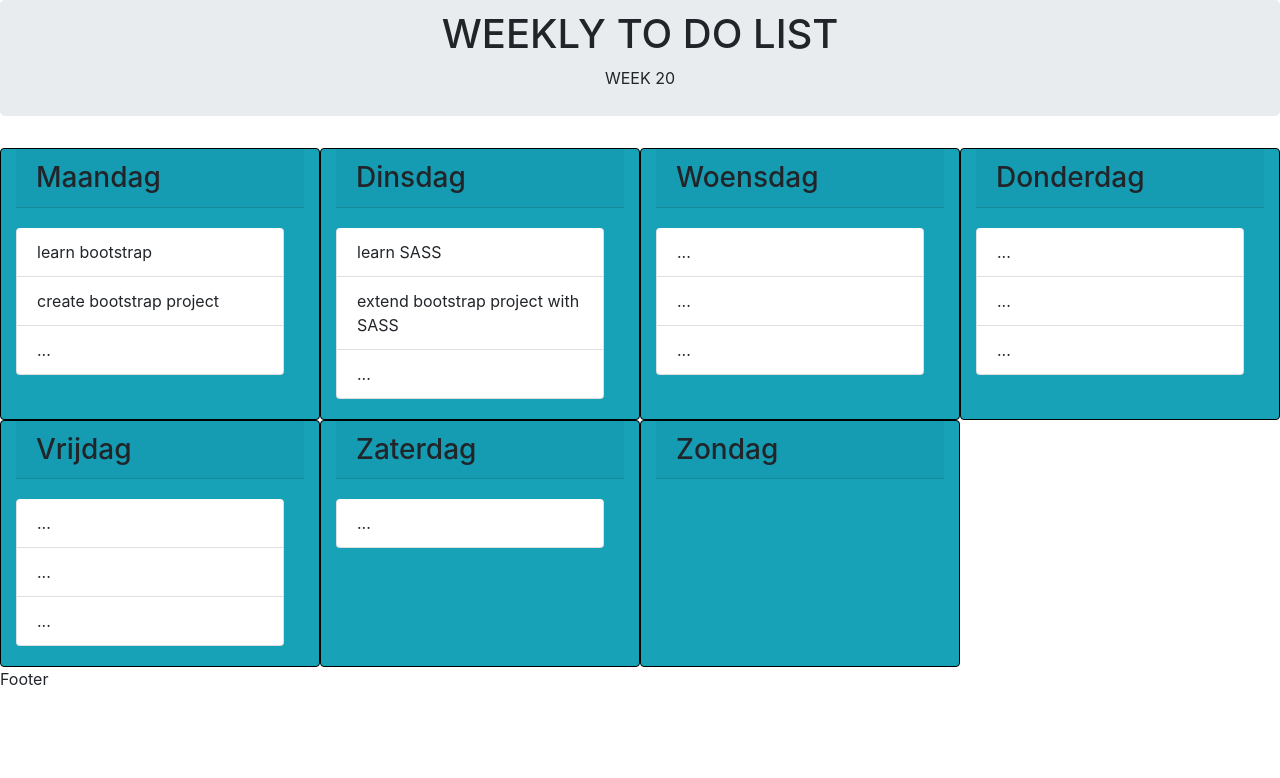
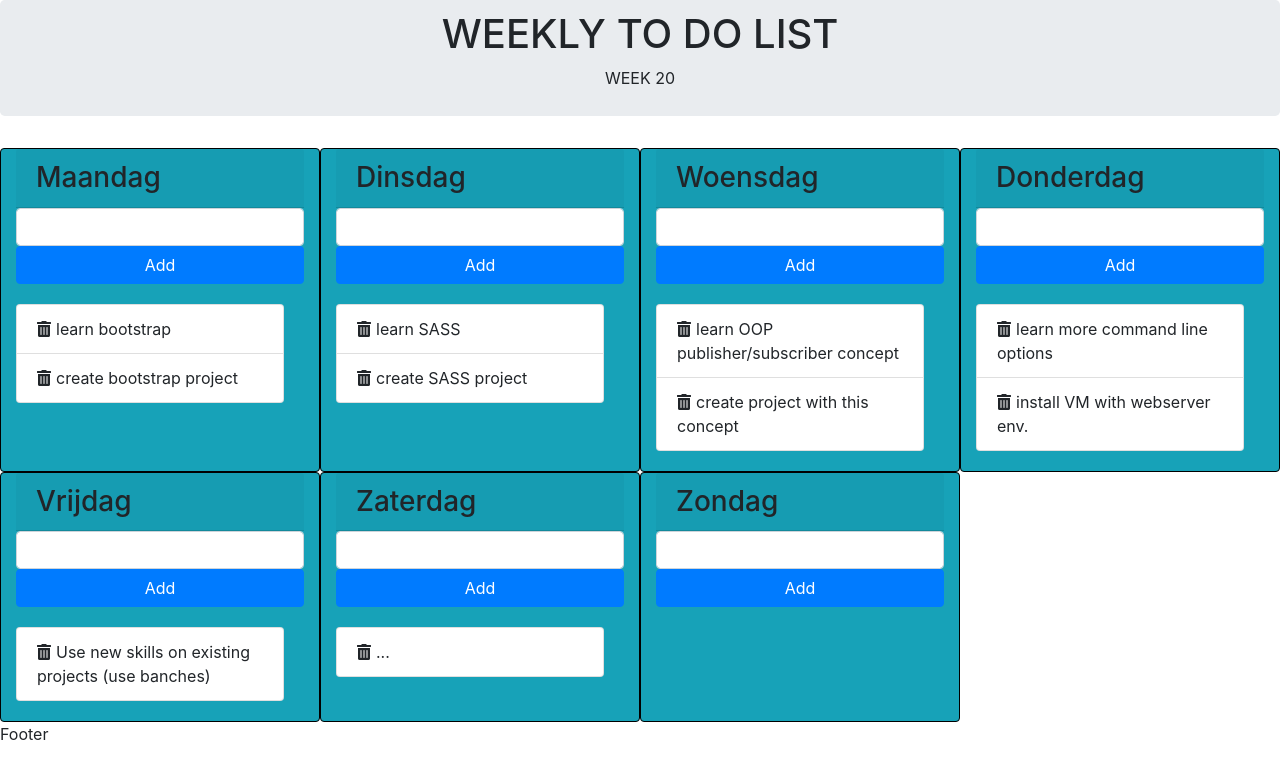
Before and after one commit to OHiddema/todo_weeklist, a plain HTML site: page index.html in a window 1280 px wide. Drawn offline with nearby package versions, Linux system fonts and the light colour scheme.

Commit message:
Step 3: add and remove items

```diff
--- a/index.html
+++ b/index.html
@@ -9,6 +9,11 @@
   <!-- Bootstrap CSS -->
   <link rel="stylesheet" href="https://stackpath.bootstrapcdn.com/bootstrap/4.3.1/css/bootstrap.min.css"
     integrity="sha384-ggOyR0iXCbMQv3Xipma34MD+dH/1fQ784/j6cY/iJTQUOhcWr7x9JvoRxT2MZw1T" crossorigin="anonymous">
+
+  <!-- Font Awesome -->
+  <link rel="stylesheet" href="https://use.fontawesome.com/releases/v5.8.2/css/all.css"
+    integrity="sha384-oS3vJWv+0UjzBfQzYUhtDYW+Pj2yciDJxpsK1OYPAYjqT085Qq/1cq5FLXAZQ7Ay" crossorigin="anonymous">
+
   <link rel="stylesheet" href="style.css">
   <title>to do</title>
 </head>
@@ -25,58 +30,66 @@
 
       <div class="card bg-info col-sm-6 col-md-4 col-lg-3">
         <h3 class='card-header'>Maandag</h3>
+        <input class='form-control' type="text" maxlength="100">
+        <button class="btn btn-primary">Add</button>
         <ul class='card-body list-group'>
-          <li class="list-group-item">learn bootstrap</li>
-          <li class="list-group-item">create bootstrap project</li>
-          <li class="list-group-item">...</li>
+          <li class="list-group-item"><i class="fas fa-trash-alt"></i>learn bootstrap</li>
+          <li class="list-group-item"><i class="fas fa-trash-alt"></i>create bootstrap project</li>
         </ul>
       </div>
 
       <div class="card bg-info col-sm-6 col-md-4 col-lg-3">
           <h3 class='card-header'>Dinsdag</h3>
+          <input class='form-control' type="text" maxlength="100">
+          <button class="btn btn-primary">Add</button>
           <ul class='card-body list-group'>
-          <li class="list-group-item">learn SASS</li>
-          <li class="list-group-item">extend bootstrap project with SASS</li>
-          <li class="list-group-item">...</li>
+            <li class="list-group-item"><i class="fas fa-trash-alt"></i>learn SASS</li>
+            <li class="list-group-item"><i class="fas fa-trash-alt"></i>create SASS project</li>
           </ul>
         </div>
 
       <div class="card bg-info col-sm-6 col-md-4 col-lg-3">
           <h3 class='card-header'>Woensdag</h3>
+          <input class='form-control' type="text" maxlength="100">
+          <button class="btn btn-primary">Add</button>
           <ul class='card-body list-group'>
-          <li class="list-group-item">...</li>
-          <li class="list-group-item">...</li>
-          <li class="list-group-item">...</li>
+            <li class="list-group-item"><i class="fas fa-trash-alt"></i>learn OOP publisher/subscriber concept</li>
+            <li class="list-group-item"><i class="fas fa-trash-alt"></i>create project with this concept</li>
           </ul>
         </div>
 
       <div class="card bg-info col-sm-6 col-md-4 col-lg-3">
           <h3 class='card-header'>Donderdag</h3>
+          <input class='form-control' type="text" maxlength="100">
+          <button class="btn btn-primary">Add</button>
           <ul class='card-body list-group'>
-          <li class="list-group-item">...</li>
-          <li class="list-group-item">...</li>
-          <li class="list-group-item">...</li>
+            <li class="list-group-item"><i class="fas fa-trash-alt"></i>learn more command line options</li>
+            <li class="list-group-item"><i class="fas fa-trash-alt"></i>install VM with webserver env.</li>
           </ul>
         </div>
 
       <div class="card bg-info col-sm-6 col-md-4 col-lg-3">
           <h3 class='card-header'>Vrijdag</h3>
+          <input class='form-control' type="text" maxlength="100">
+          <button class="btn btn-primary">Add</button>
           <ul class='card-body list-group'>
-          <li class="list-group-item">...</li>
-          <li class="list-group-item">...</li>
-          <li class="list-group-item">...</li>
+            <li class="list-group-item"><i class="fas fa-trash-alt"></i>Use new skills on existing projects (use banches)</li>
           </ul>
         </div>
 
       <div class="card bg-info col-sm-6 col-md-4 col-lg-3">
           <h3 class='card-header'>Zaterdag</h3>
+          <input class='form-control' type="text" maxlength="100">
+          <button class="btn btn-primary">Add</button>
           <ul class='card-body list-group'>
-          <li class="list-group-item">...</li>
+            <li class="list-group-item"><i class="fas fa-trash-alt"></i>...</li>
           </ul>
         </div>
 
       <div class="card bg-info col-sm-6 col-md-4 col-lg-3">
           <h3 class='card-header'>Zondag</h3>
+          <input class='form-control' type="text" maxlength="100">
+          <button class="btn btn-primary">Add</button>
           <ul class='card-body list-group'>
           </ul>
         </div>
--- a/style.css
+++ b/style.css
@@ -6,3 +6,7 @@
 .jumbotron {
   padding: 10px;
 }
+
+.fas {
+  margin-right: 5px;
+}
```
Also changed, not shown: 1 other file. Lines whose indentation alone changed are shown as unchanged.
